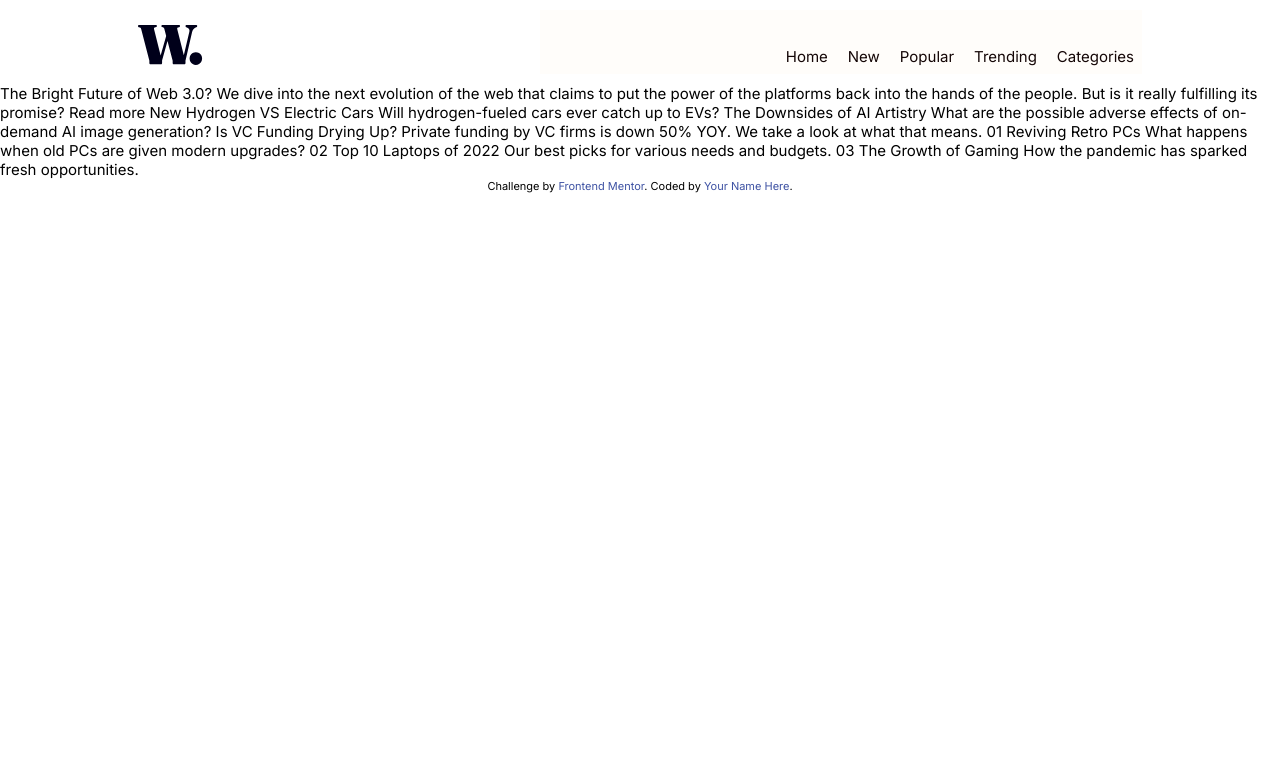
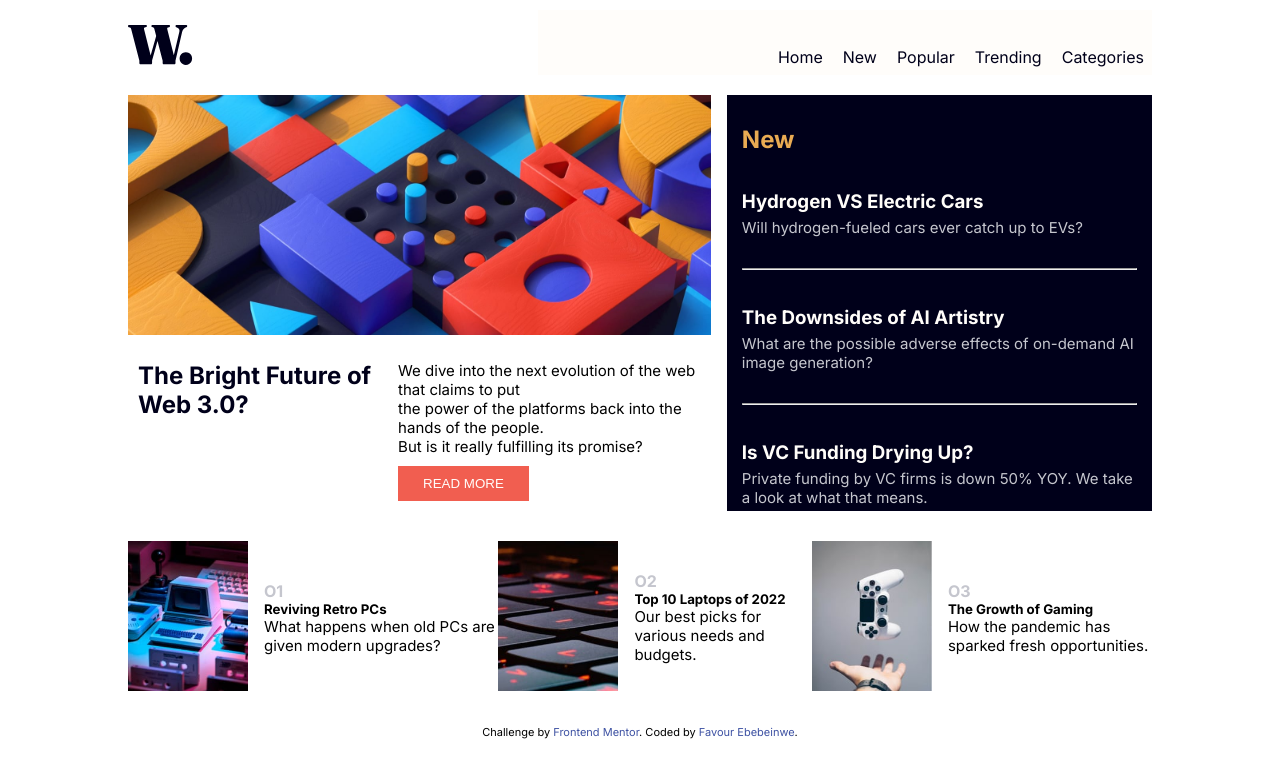
Before and after one commit to favour-dev/News-Homepage, a plain HTML site: page index.html in a window 1280 px wide. Drawn offline with Linux system fonts and the light colour scheme.

Commit message:
Final Design

```diff
--- a/index.html
+++ b/index.html
@@ -20,7 +20,7 @@
 </head>
 <body>
   <!-- Navigation -->
-  <section id="Container">
+  <section class="container">
     <div class="Navigation-Bar" >
       <div class="logo"><img src="./assets/images/logo.svg" alt="News Logo"></div>
       <div id="mobile-menu" class="Menu-items">
@@ -36,6 +36,83 @@
       <div id="hamburger-icon" class="Hamburger" onclick="dropdown()"><img src="./assets/images/icon-menu.svg" alt="Menu Icon"></div>
     </div>
   </section>
+<!-- End of Navigation -->
+<!-- Hero Section -->
+<section class="container">
+  <div class="grid-container">
+    <div class=" colorful">
+      <img src="./assets/images/image-web-3-desktop.jpg" class="desktop"/>
+      <img src="./assets/images/image-web-3-mobile.jpg" class="mobile" />
+    </div>
+    <div class=" item bright">
+      <div><h1>The Bright Future of Web 3.0?</h1></div>
+      <div>
+        <div>
+          <p>We dive into the next evolution of the web that claims to put</p>
+          <p>the power of the platforms back into the hands of the people.</p>
+          <p>But is it really fulfilling its promise?</p>
+        </div>
+        <div ><button class="read-more">READ MORE</button></div>
+      </div>
+    </div>
+    <div class="item new-container">
+      <div class="new"><h2>New</h2></div>
+      <div class="new-content">
+        <h3 class="new-heading">Hydrogen VS Electric Cars</h3>
+        <p class="new-paragraph">Will hydrogen-fueled cars ever catch up to EVs?</p>
+      </div>
+      <hr>
+      <div class="new-content">
+        <h3 class="new-heading">The Downsides of AI Artistry</h3>
+        <p class="new-paragraph">What are the possible adverse effects of on-demand AI image generation?</p>
+      </div>
+      <hr>
+      <div class="new-content">
+        <h3 class="new-heading">Is VC Funding Drying Up?</h3>
+        <p class="new-paragraph"> Private funding by VC firms is down 50% YOY. We take a look at what that means.</p>
+      </div>
+    </div>
+  </div>
+</section>
+<section class="container">
+  <div class="card-section">
+    <div class="card">
+      <div>
+        <img class="image" src="./assets/images/image-retro-pcs.jpg"/>
+      </div>
+      <div class="card-content retro">
+        <h4 class="new-paragraph">O1</h4>
+        <h5>Reviving Retro PCs</h5>
+        <p>What happens when old PCs are given modern upgrades?</p>
+      </div>
+    </div>
+    <div class="card">
+      <div>
+        <img class="image"src="./assets/images/image-top-laptopss.jpg"/>
+      </div>
+      <div class="card-content">
+        <h4 class="new-paragraph">O2</h4>
+        <h5>Top 10 Laptops of 2022</h5>
+        <p>Our best picks for various needs and budgets.</p>
+      </div>
+    </div>
+    <div class="card">
+      <div>
+        <img class="image" src="./assets/images/image-gaming-growth.jpg"/>
+      </div>
+      <div class="card-content">
+        <h4 class="new-paragraph">O3</h4>
+        <h5> The Growth of Gaming</h5>
+        <p> How the pandemic has sparked fresh opportunities.</p>
+      </div>
+    </div>
+  </div>
+</section>
+  <div class="attribution">
+    Challenge by <a href="https://www.frontendmentor.io?ref=challenge" target="_blank">Frontend Mentor</a>.
+    Coded by <a href="#">Favour Ebebeinwe</a>.
+  </div>
+</body>
 
 <script>
   //Getting elemet by Id and storing it in a variable.
@@ -57,40 +134,4 @@
     console.log("Hi");
 });
 </script>
-
-  The Bright Future of Web 3.0?
-
-  We dive into the next evolution of the web that claims to put the power of the platforms back into the hands of the people.
-  But is it really fulfilling its promise?
-
-  Read more
-
-  New
-
-  Hydrogen VS Electric Cars
-  Will hydrogen-fueled cars ever catch up to EVs?
-
-  The Downsides of AI Artistry
-  What are the possible adverse effects of on-demand AI image generation?
-
-  Is VC Funding Drying Up?
-  Private funding by VC firms is down 50% YOY. We take a look at what that means.
-
-  01
-  Reviving Retro PCs
-  What happens when old PCs are given modern upgrades?
-
-  02
-  Top 10 Laptops of 2022
-  Our best picks for various needs and budgets.
-
-  03
-  The Growth of Gaming
-  How the pandemic has sparked fresh opportunities.
-
-  <div class="attribution">
-    Challenge by <a href="https://www.frontendmentor.io?ref=challenge" target="_blank">Frontend Mentor</a>.
-    Coded by <a href="#">Your Name Here</a>.
-  </div>
-</body>
 </html>
--- a/style.css
+++ b/style.css
@@ -5,22 +5,36 @@
 }
 body {
     background-color: rgb(255, 255, 255);
-    font-size: 15px;
     font-family: "Inter", sans-serif;
     font-optical-sizing: auto;
-    font-weight: 400;
+    font-weight: 400 , 700 , 800;
     font-style: normal;
     font-variation-settings:"slnt" 0;
+}
+.container{
+    margin: 0 10px 0 10px;
 }
 /* Mobile Navigation */
 a{
     text-decoration: none;
-    /* padding: 10px; */
+}
+p{
+    font-size: 15px;
+}
+img{
+    width: 100%;
+}
+hr{
+    color:hsl(233, 8%, 79%);
+
+}
+h1{
+   color: hsl(240, 100%, 5%) ;
 }
 .Navigation-Bar{
     display: flex;
     justify-content: space-between;
-    margin: 10px;
+    padding-top: 10px;
 }
 .Menu-items{
     display: none;
@@ -39,7 +53,7 @@ a{
 }
 .Menu-items a{
     padding: 12px 8px 8px 12px;
-    color: #140606;
+    color: hsl(240, 100%, 5%);
     display: block;
     transition: 0.3s;
 }
@@ -54,13 +68,63 @@ a{
 .Hamburger{
     margin-top: 10px;
 }
+/* End of Mobile Navigation Bar */
+.item{
+    display: flex;
+    gap: 1rem;
+    padding: 10px 0 15px 0;
+}
+.desktop{
+    display: none;
+}
+.bright{
+    flex-direction: column;
+}
+.read-more{
+    margin-top: 10px;
+    background-color: hsl(5, 85%, 63%);
+    padding: 10px 25px;
+    border: transparent;
+    color: hsl(36, 100%, 99%);
+}
+.new-container{
+    background-color: hsl(240, 100%, 5%);
+    flex-direction: column;
+    color: hsl(36, 100%, 99%);
+    padding: 30px  15px;
+}
+.new{
+    color: hsl(35, 77%, 62%);
+}
+.new-heading{
+    color: hsl(36, 100%, 99%);
+    padding: 5px 0px;
+}
+.new-paragraph{
+    color:hsl(233, 8%, 79%);
+}
+/* Card section */
+.card-section{
+    margin: 10px 0;
+}
+.card{
+    display: flex;
+    gap: 1rem;
+    justify-content: center;
+    align-items: center;
+}
+.image{
+    width: 120px;
+    height: 150px;
+}
 
-/* End of Mobile Navigation Bar */
+/* Desktop */
 @media screen and (min-width: 1024px) {
     /* Desktop Navigation */
-    #Container{
+    .container{
         margin: auto;
         width: 80%;
+        padding: 0px 0 20px 0;
     }
     .logo{
         padding-top: 15px;
@@ -73,8 +137,6 @@ a{
     .menu{
       display: flex;
       justify-content:flex-end
-
-
     }
     .Hamburger{
         display: none;
@@ -83,4 +145,39 @@ a{
         display: none;
     }
     /* End of Desktop Navigation Bar */
+    /* Hero Section */
+    .grid-container{
+        display: grid;
+        grid-template-columns: 1fr 1fr 1.5fr;
+        grid-template-rows: 0.5fr 0.5fr;
+        gap: 1rem;
+    }
+    .colorful{
+        grid-column: span 2;
+    }
+    .bright{
+        order: 1;
+        grid-column: span 2;
+        flex-direction: row;
+        /* gap: 3rem; */
+        justify-content:center;
+        padding: 10px;
+    }
+    .new-container{
+        grid-row: span 2;
+    }
+    .new-content{
+        margin: 15px 0;
+    }
+    .mobile{
+        display: none;
+    }
+    .desktop{
+        display: block;
+    }
+    /* Card section */
+    .card-section{
+        display: flex;
+    }
+
 }
```
Also changed, not shown: assets/images/image-top-laptops.jpg, assets/images/image-top-laptopss.jpg (added). Lines whose indentation alone changed are shown as unchanged.
